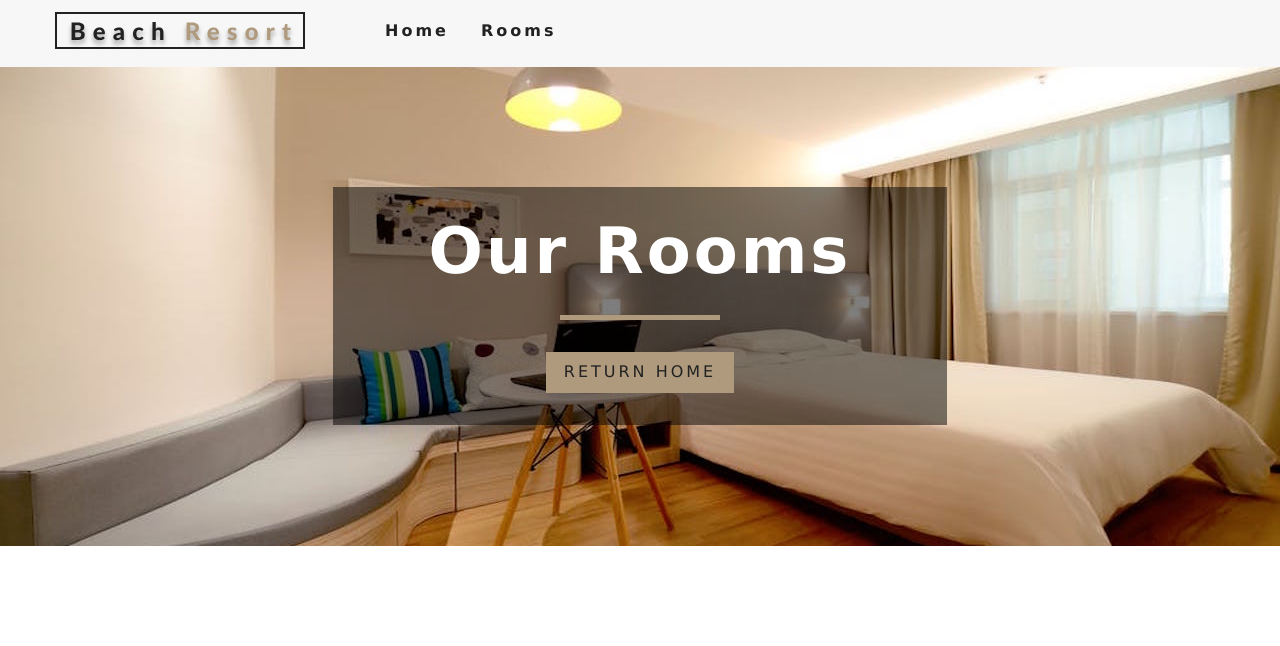
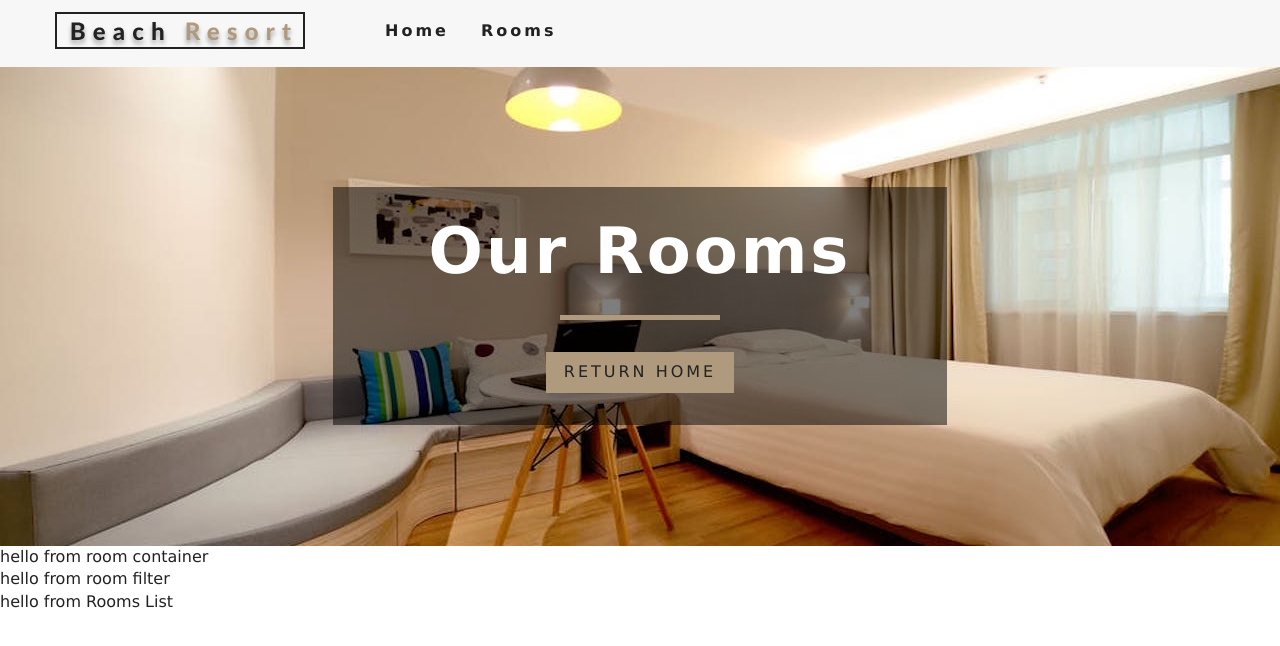
Before and after one commit to bipan82gill/hotel_booking, a React (Create React App) app: page /rooms in a window 1280 px wide. Shown: the top 646 px of the page. Built offline with nearby package versions, Linux system fonts and the light colour scheme.

Commit message:
rendering our rooms

```diff
--- /dev/null
+++ b/src/components/RoomContainer.js
@@ -0,0 +1,13 @@
+import React from 'react';
+import RoomFilter from './RoomFilter';
+import RoomList from './RoomList';
+
+export default function RoomContainer() {
+    return (
+        <div>
+            hello from room container
+        <RoomFilter/>
+        <RoomList/>
+    </div>
+    )
+}
--- /dev/null
+++ b/src/components/RoomFilter.js
@@ -0,0 +1,9 @@
+import React from 'react'
+
+export default function RoomFilter() {
+    return (
+        <div>
+            hello from room filter
+        </div>
+    )
+}
--- /dev/null
+++ b/src/components/RoomList.js
@@ -0,0 +1,9 @@
+import React from 'react'
+
+export default function RoomList() {
+    return (
+        <div>
+            hello from Rooms List
+        </div>
+    )
+}
--- a/src/pages/Rooms.js
+++ b/src/pages/Rooms.js
@@ -2,8 +2,11 @@
 import Hero from '../components/Hero';
 import Banner from '../components/Banner';
 import { Link } from 'react-router-dom';
- const Rooms = () => {
+import RoomContainer from '../components/RoomContainer';
+
+const Rooms = () => {
     return (
+        <>
         <Hero hero="roomsHero">
         <Banner title="Our Rooms" >
         <Link to="/" className="btn-primary">
@@ -11,6 +14,8 @@
         </Link>
         </Banner>
         </Hero>
+        <RoomContainer/>
+        </>
     )
 }
 export default  Rooms
```
